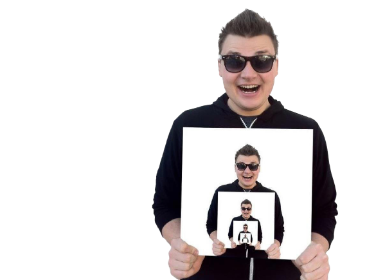
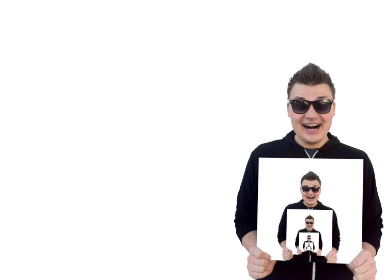
Before and after one commit to landonletzkus/landonletzkus.com, a plain HTML site: page index.html in a window 390 px wide. Shown: the part 564-844 px from the top of the page. Drawn offline with Linux system fonts and the light colour scheme.

Commit message:
Update main.css

```diff
--- a/styles/main.css
+++ b/styles/main.css
@@ -56,12 +56,12 @@ body {
 .image-container {
     position: absolute;
     bottom: 0;
-    right: 50px; /* 50 pixels from the right edge */
+    right: 5px; /* 5 pixels from the right edge */
 }
 
 .image-container img {
     width: auto;
-    height: 544px; /* Adjust height to fit the container */
+    height: 435px; /* Reduce height by 20% from 544px */
     object-fit: contain; /* Ensure the image scales correctly */
     object-position: bottom right; /* Position the image correctly within the container */
     display: block; /* Ensures the image behaves as a block element */
@@ -108,7 +108,7 @@ body {
 
     .image-container img {
         width: auto;
-        height: 272px; /* 15% smaller than the original 320px */
+        height: 218px; /* Reduce height by 20% from 272px */
         object-fit: contain; /* Ensure the image scales correctly */
         object-position: bottom right; /* Position the image correctly within the container */
     }
```
